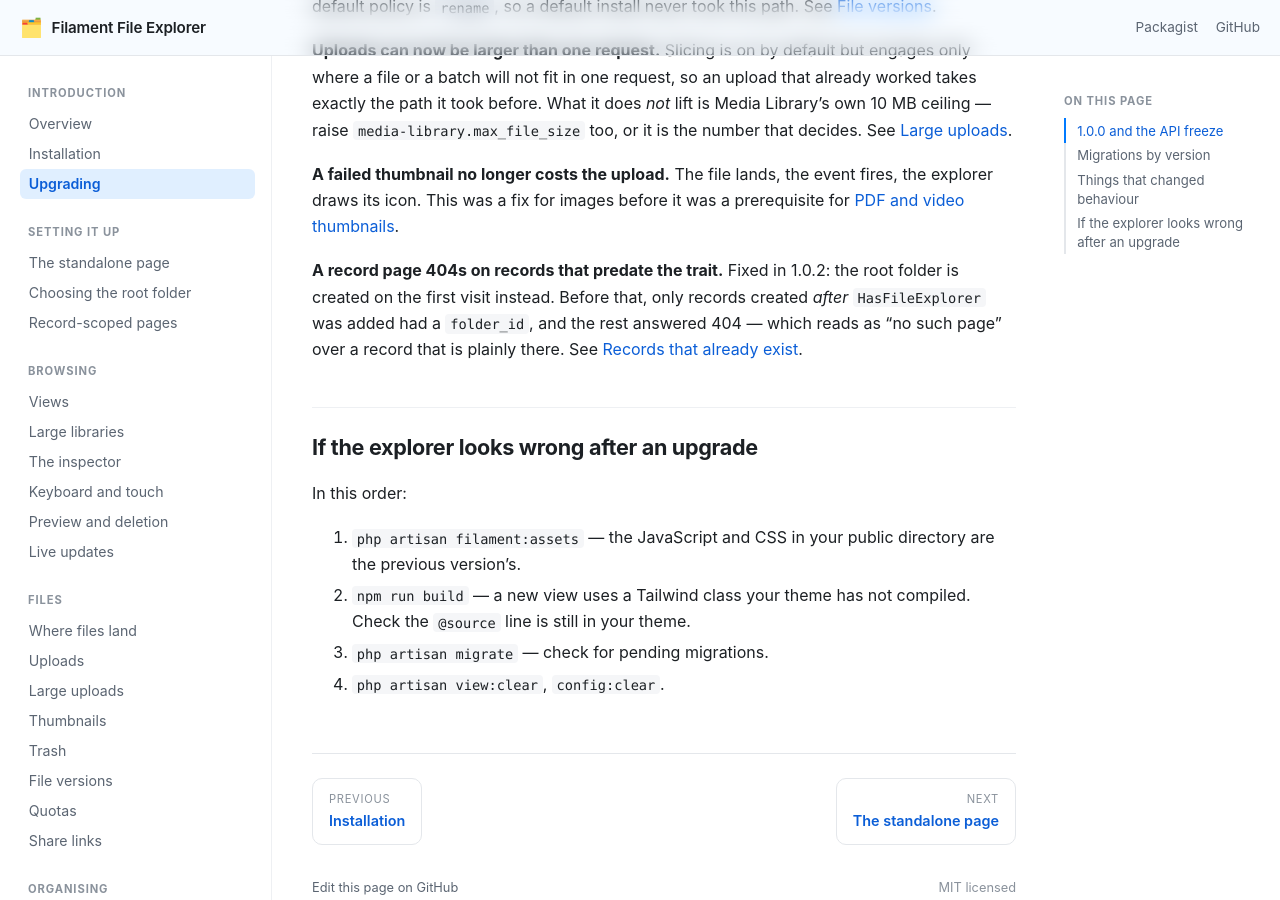
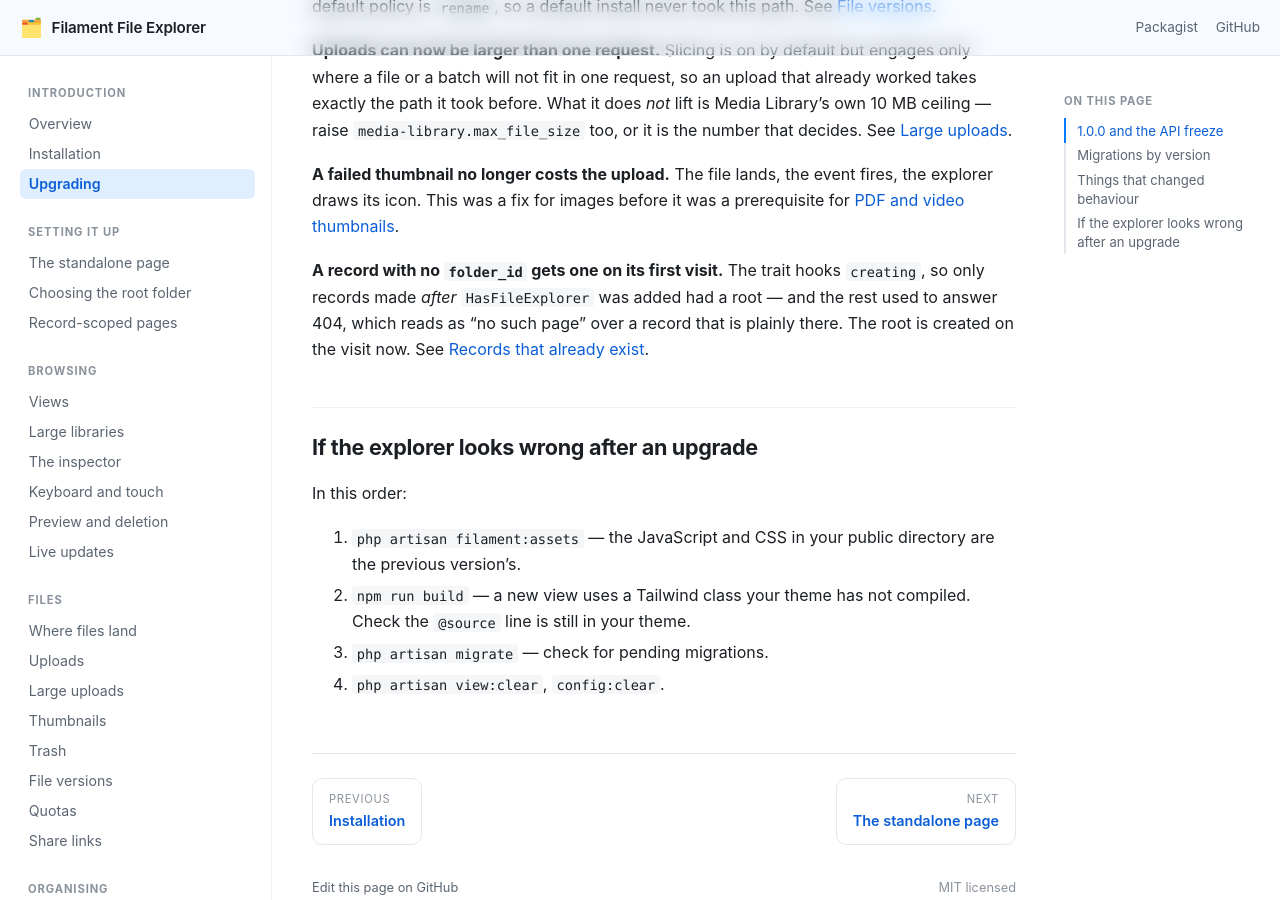
Before and after one commit to KoassiAkakpo/filament-file-explorer, a Jekyll site: the page built from docs/getting-started/upgrading.md, in a window 1280 px wide and 900 px high, scrolled down 1933 px. Built offline with Jekyll 4.4.1, drawn with Linux system fonts in a browser that asks for light colours.

Commit message:
Drop a version number the upgrading page could not promise
The entry claimed "Fixed in 1.0.2" for a version that does not exist,
and the site rebuilds on every push — so the published page asserted a
release that had not been cut. The neighbouring entries in that section
carry no version numbers either; it now reads like them.

```diff
--- a/docs/getting-started/upgrading.md
+++ b/docs/getting-started/upgrading.md
@@ -56,7 +56,7 @@ Every one of those features can be turned off in config, and nothing then reads
 
 **A failed thumbnail no longer costs the upload.** The file lands, the event fires, the explorer draws its icon. This was a fix for images before it was a prerequisite for [PDF and video thumbnails](../files/thumbnails.md).
 
-**A record page 404s on records that predate the trait.** Fixed in 1.0.2: the root folder is created on the first visit instead. Before that, only records created *after* `HasFileExplorer` was added had a `folder_id`, and the rest answered 404 — which reads as "no such page" over a record that is plainly there. See [Records that already exist](record-scoped-pages.md#records-that-already-exist).
+**A record with no `folder_id` gets one on its first visit.** The trait hooks `creating`, so only records made *after* `HasFileExplorer` was added had a root — and the rest used to answer 404, which reads as "no such page" over a record that is plainly there. The root is created on the visit now. See [Records that already exist](record-scoped-pages.md#records-that-already-exist).
 
 ## If the explorer looks wrong after an upgrade
 
```
